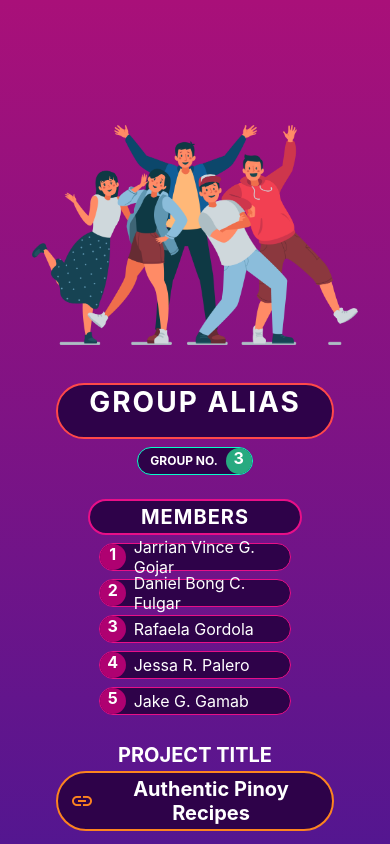
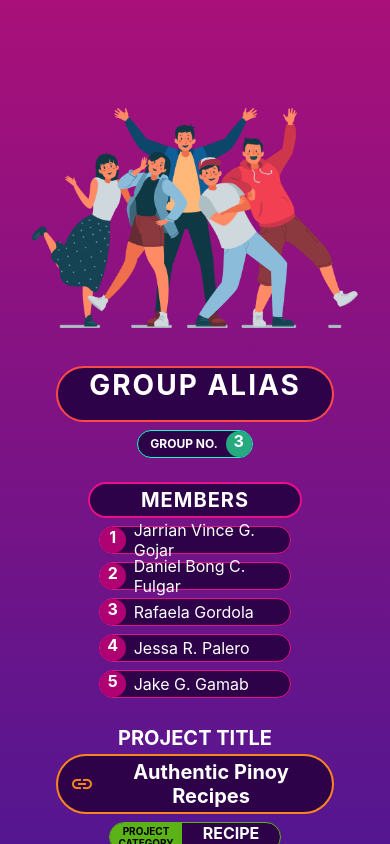
Before and after one commit to godkingjay/MSD-Group-3-Activity-01, a React Native app: screen / in a window 390 px wide. Built offline with nearby package versions, Linux system fonts and the light colour scheme.

Commit message:
ADD: Project Info

```diff
--- a/assets/components/GroupInfo.js
+++ b/assets/components/GroupInfo.js
@@ -41,9 +41,9 @@ export default function GroupInfo(){
               <Text style={ styles.projectTitle }>{ group.projectTitle }</Text>
             </TouchableOpacity>
           </View>
-          <View style={ styles.projectInfo }>
-            <Text style={ styles.projectInfoLabel }>Project Category</Text>
-            <Text>{ group.projectCategory }</Text>
+          <View style={ styles.projectCategoryCtn }>
+            <Text style={ styles.projectCategoryLabel }>Project Category</Text>
+            <Text style={ styles.projectCategory }>{ group.projectCategory }</Text>
           </View>
         </View>
       </View>
@@ -199,6 +199,7 @@ const styles = StyleSheet.create({
   projectInfo: {
     display: 'flex',
     marginVertical: 12,
+    marginBottom: 8,
     alignItems: 'center',
     justifyContent: 'center',
   },
@@ -228,5 +229,40 @@ const styles = StyleSheet.create({
     textAlignVertical: 'center',
     fontWeight: 'bold',
     paddingLeft: 8
+  },
+  projectCategoryCtn: {
+    display: 'flex',
+    flexDirection: 'row',
+    backgroundColor: appTheme.card.projectInfo.category.bg,
+    borderRadius: 100,
+    alignItems: 'center',
+    justifyContent: 'center',
+    maxWidth: 172,
+    borderWidth: 1,
+    borderColor: appTheme.card.projectInfo.category.border,
+  },
+  projectCategoryLabel: {
+    flex: 1,
+    paddingHorizontal: 8,
+    paddingVertical: 2,
+    fontWeight: 'bold',
+    color: appTheme.card.projectInfo.category.label.text,
+    backgroundColor: appTheme.card.projectInfo.category.label.bg,
+    borderTopLeftRadius: 100,
+    borderBottomLeftRadius: 100,
+    textAlign: 'center',
+    textAlignVertical: 'center',
+    textTransform: 'uppercase',
+    fontSize: 10,
+  },
+  projectCategory: {
+    flex: 1.75,
+    textAlign: 'center',
+    textAlignVertical: 'center',
+    height: '100%',
+    color: appTheme.card.projectInfo.category.text,
+    fontWeight: 'bold',
+    textTransform: 'uppercase',
+    fontSize: 16,
   }
 });
--- a/assets/js/objects.js
+++ b/assets/js/objects.js
@@ -57,6 +57,15 @@ export const appTheme = {
         text: 'white',
         border: '#FD841F',
         link: '#FD841F'
+      },
+      category: {
+        bg: '#2E0249',
+        text: 'white',
+        border: '#5BB318',
+        label: {
+          bg: '#5BB318',
+          text: 'black',
+        }
       }
     }
   }
```
